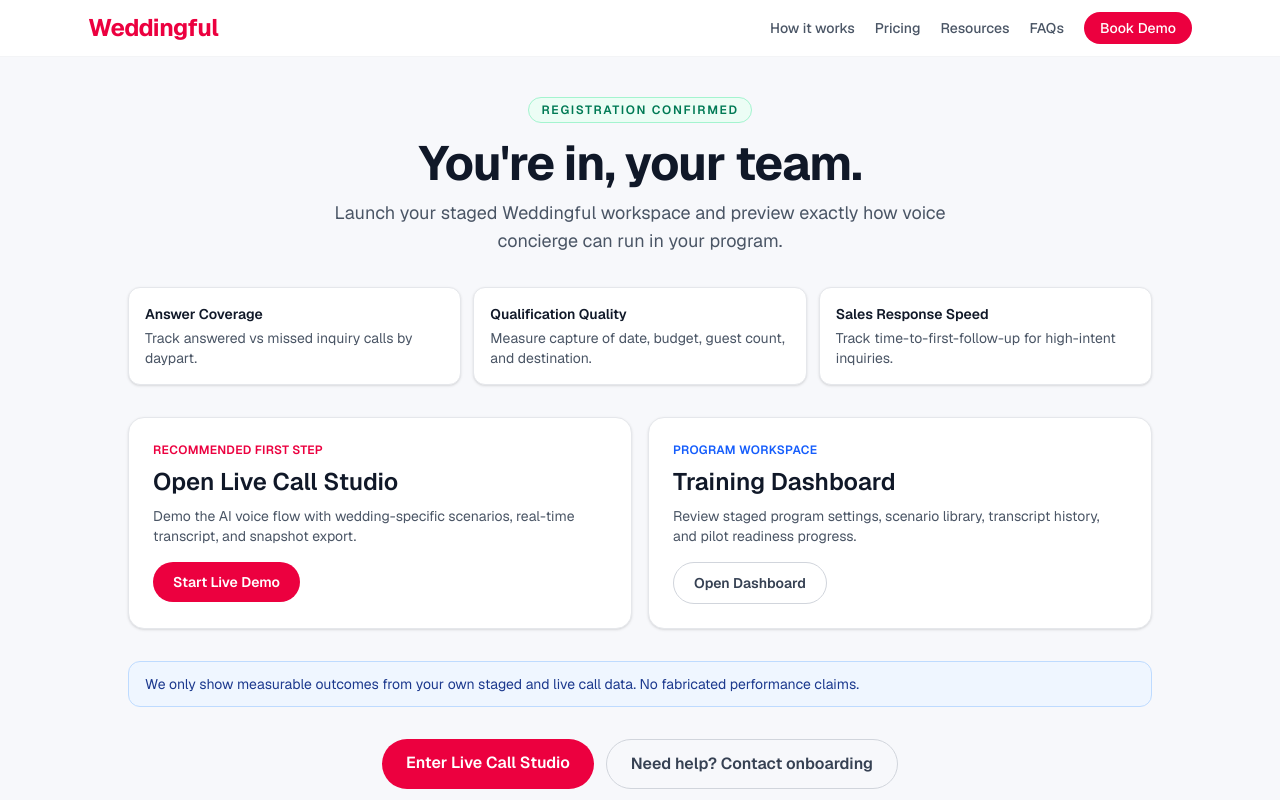
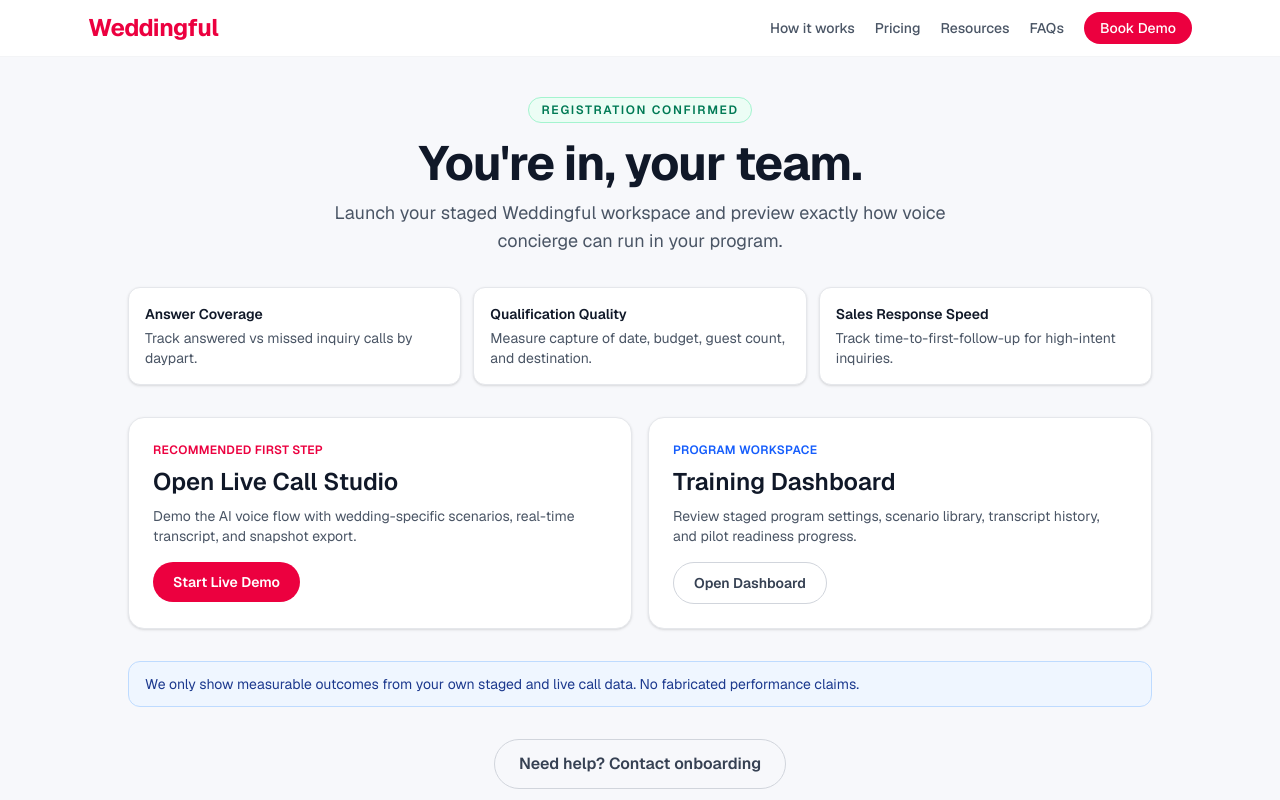
Before and after one commit to oskardiazdeleon/weddingful-deal-desk, a Next.js app in the folder weddingful-deal-desk/: page /vendors/confirmed in a window 1280 px wide. Shown: the top 800 px of the page. Built offline with nearby package versions, Linux system fonts and the light colour scheme.

Commit message:
Remove duplicate live demo CTA on vendor confirmation page

```diff
--- a/weddingful-deal-desk/app/vendors/confirmed/page.tsx
+++ b/weddingful-deal-desk/app/vendors/confirmed/page.tsx
@@ -56,7 +56,7 @@ export default async function VendorConfirmedPage({ searchParams }: Props) {
               Demo the AI voice flow with wedding-specific scenarios, real-time transcript, and snapshot export.
             </p>
             <Link
-              href={`/vendors/live-demo?lead=${encodeURIComponent(lead)}&company=${encodeURIComponent(company)}&scenario=new-inquiry`}
+              href={`/vendors/live-demo?lead=${encodeURIComponent(lead)}&company=${encodeURIComponent(company)}&scenario=availability-check`}
               className="inline-flex rounded-full bg-rose-600 text-white px-5 py-2.5 text-sm font-semibold hover:bg-rose-700"
             >
               Start Live Demo
@@ -83,12 +83,6 @@ export default async function VendorConfirmedPage({ searchParams }: Props) {
         </div>
 
         <div className="flex flex-wrap justify-center gap-3">
-          <Link
-            href={`/vendors/live-demo?lead=${encodeURIComponent(lead)}&company=${encodeURIComponent(company)}&scenario=availability-check`}
-            className="rounded-full bg-rose-600 text-white px-6 py-3 font-semibold hover:bg-rose-700"
-          >
-            Enter Live Call Studio
-          </Link>
           <a
             href="mailto:hello@weddingful.com?subject=Weddingful%20Vendor%20Pilot%20Onboarding"
             className="rounded-full border border-gray-300 px-6 py-3 font-semibold text-gray-700 hover:bg-white"
```
